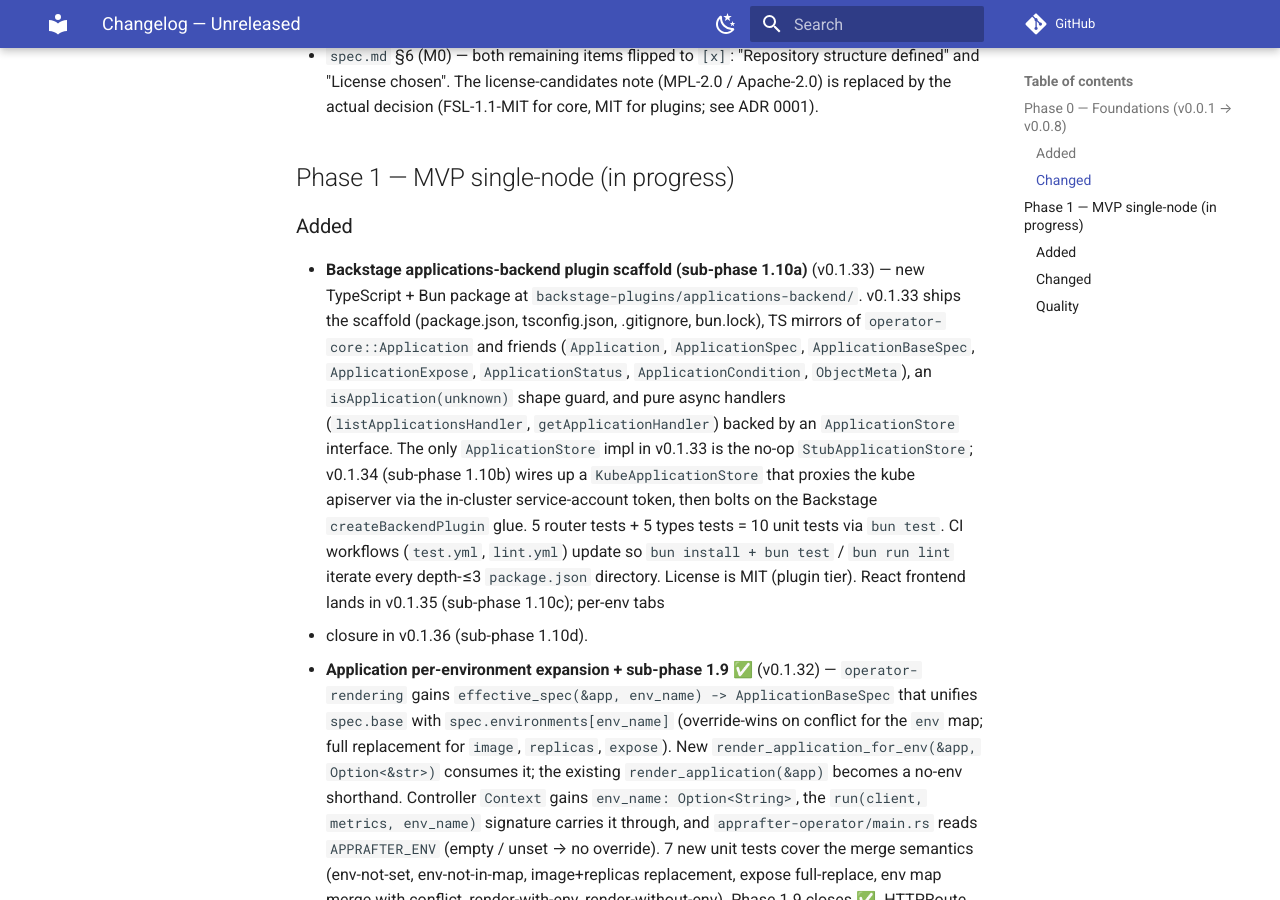
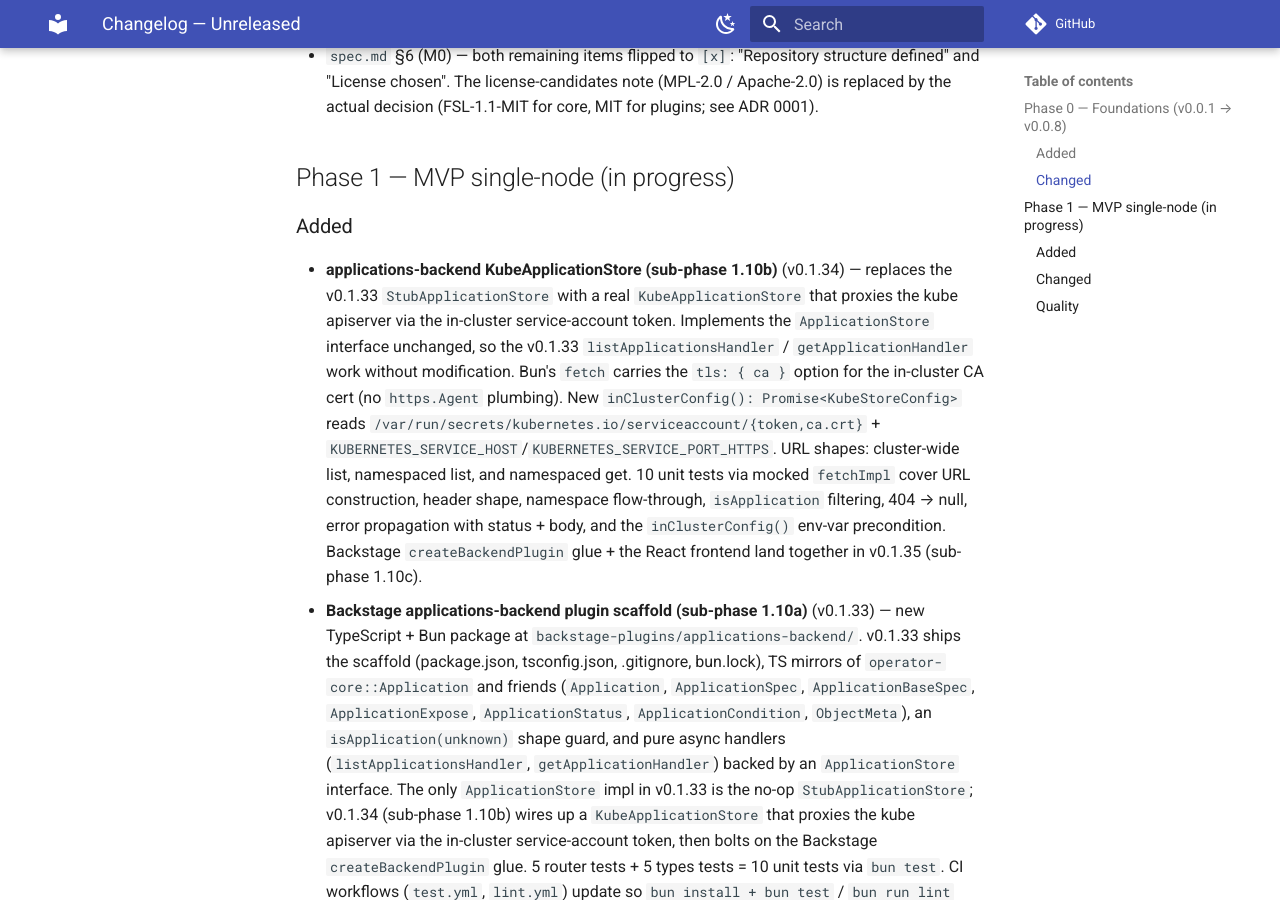
Before and after one commit to AppRafter/apprafter, an MkDocs documentation site: the page built from docs/changelog/UNRELEASED.md, in a window 1280 px wide and 900 px high, scrolled down 1308 px. Built offline with MkDocs 1.6.1 and Material for MkDocs 9.7.7, drawn with Linux system fonts in a browser that asks for light colours; comment, search, counter and statistics services are not loaded.

Commit message:
docs: log applications-backend KubeApplicationStore (sub-phase 1.10b) for v0.1.34

```diff
--- a/docs/changelog/UNRELEASED.md
+++ b/docs/changelog/UNRELEASED.md
@@ -61,6 +61,24 @@ the `0.0.x` series; semver starts at 1.0.
 
 ### Added
 
+- **applications-backend KubeApplicationStore (sub-phase 1.10b)**
+  (v0.1.34) — replaces the v0.1.33 `StubApplicationStore` with a
+  real `KubeApplicationStore` that proxies the kube apiserver via
+  the in-cluster service-account token. Implements the
+  `ApplicationStore` interface unchanged, so the v0.1.33
+  `listApplicationsHandler` / `getApplicationHandler` work without
+  modification. Bun's `fetch` carries the `tls: { ca }` option for
+  the in-cluster CA cert (no `https.Agent` plumbing). New
+  `inClusterConfig(): Promise<KubeStoreConfig>` reads
+  `/var/run/secrets/kubernetes.io/serviceaccount/{token,ca.crt}` +
+  `KUBERNETES_SERVICE_HOST`/`KUBERNETES_SERVICE_PORT_HTTPS`. URL
+  shapes: cluster-wide list, namespaced list, and namespaced get.
+  10 unit tests via mocked `fetchImpl` cover URL construction,
+  header shape, namespace flow-through, `isApplication` filtering,
+  404 → null, error propagation with status + body, and the
+  `inClusterConfig()` env-var precondition. Backstage
+  `createBackendPlugin` glue + the React frontend land together in
+  v0.1.35 (sub-phase 1.10c).
 - **Backstage applications-backend plugin scaffold (sub-phase
   1.10a)** (v0.1.33) — new TypeScript + Bun package at
   `backstage-plugins/applications-backend/`. v0.1.33 ships the
```
Also changed, not shown: plan.md (+2 -1 lines).
